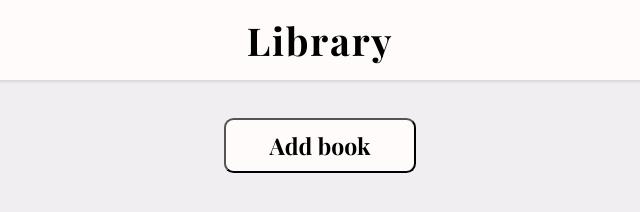
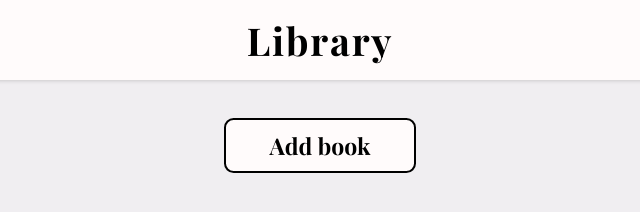
Before and after one commit to sopumatei/Library, a plain HTML site: page index.html in a window 1280 px wide. Shown: the full height of the page, 320-960 px from the left. Drawn offline with nearby package versions, Linux system fonts and the light colour scheme; a web font is replaced by a local one.

Commit message:
Change the color and the border on buttons

```diff
--- a/style.css
+++ b/style.css
@@ -49,6 +49,7 @@ main {
 }
 
 button {
+    color: #000;
     position: relative;
     font-weight: bolder;
     font-family: inherit;
@@ -56,6 +57,7 @@ button {
     width: 10rem;
     padding: 0.5rem 1rem;
     border-radius: 0.5rem;
+    border: 2px solid #000;
     background-color: #fffbfb;
     transition: all 0.2s ease-in-out;
     z-index: 1;
```
